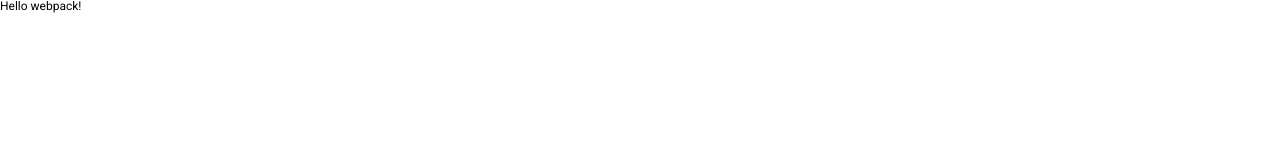
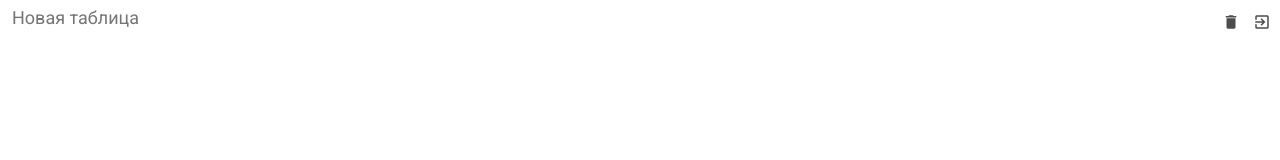
Before and after one commit to Vagoalex/excel, a website built with webpack: page src/index.html in a window 1280 px wide. Built offline with nearby package versions, Linux system fonts and the light colour scheme.

Commit message:
feat: added styles for header

```diff
--- a/src/index.html
+++ b/src/index.html
@@ -4,6 +4,7 @@
 	<meta charset="UTF-8">
 	<meta name="viewport" content="width=device-width, user-scalable=no, initial-scale=1.0, maximum-scale=1.0, minimum-scale=1.0">
 	<meta http-equiv="X-UA-Compatible" content="ie=edge">
+	<link href="https://fonts.googleapis.com/css2?family=Material+Icons" rel="stylesheet">
 	<link rel="shortcut icon" href="favicon.ico">
 	<title>Excel</title>
 </head>
@@ -13,7 +14,19 @@
 
 	<div class="excel">
 		<div class="excel__header">
+			<label>
+				<input type="text" class="input" placeholder="Новая таблица"/>
+			</label>
 
+			<div>
+				<button class="button">
+					<i class="material-icons">delete</i>
+				</button>
+
+				<button class="button">
+					<i class="material-icons">exit_to_app</i>
+				</button>
+			</div>
 		</div>
 
 		<div class="excel__toolbar">
--- a/src/index.js
+++ b/src/index.js
@@ -1,12 +1 @@
-import "./module";
 import "./scss/index.scss";
-
-function component() {
-	const element = document.createElement("div");
-
-	element.innerHTML = "Hello webpack!";
-
-	return element;
-}
-
-document.body.appendChild(component());
--- a/src/module.js
+++ /dev/null
@@ -1,7 +0,0 @@
-console.warn("module.js working");
-
-async function start() {
-	await Promise.resolve();
-}
-
-start();
--- a/src/scss/components/header.scss
+++ b/src/scss/components/header.scss
@@ -1,5 +1,37 @@
 @import "helpers/full-helpers";
 
 .excel__header {
+  position: absolute;
+  top: 0;
+  right: 0;
+  left: 0;
+  height: $header-height;
+  padding: 8px 4px 0px;
+  display: flex;
+  justify-content: space-between;
 
+  .input {
+	margin: 0;
+	padding: 2px 7px;
+	color: #000000;
+	border: 1px solid transparent;
+	border-radius: 2px;
+	height: 20px;
+	font-size: 18px;
+	line-height: 22px;
+	outline: none;
+	transition: all 0.2s ease-in;
+
+	&:hover {
+	  border: 1px solid $border-hover-color;
+	}
+
+	&:focus {
+	  border: 1px solid $border-focus-color;
+	}
+  }
+
+  .button {
+	@include button(red)
+  }
 }
--- a/src/scss/components/helpers/_mixins.scss
+++ b/src/scss/components/helpers/_mixins.scss
@@ -0,0 +1,24 @@
+@mixin button($color: green) {
+  height: 24px;
+  min-width: 24px;
+  padding: 3px;
+  text-align: center;
+  position: relative;
+  display: inline-block;
+  border-color: transparent;
+  background: transparent;
+  color: rgba(0, 0, 0, .7);
+
+  & > i {
+	font-size: 18px;
+  }
+
+  &:active, &.active {
+	color: $color
+  }
+
+  &:hover {
+    background: #eee;
+    cursor: pointer;
+  }
+}
--- a/src/scss/components/helpers/_variables.scss
+++ b/src/scss/components/helpers/_variables.scss
@@ -0,0 +1,4 @@
+$header-height: 34px;
+
+$border-hover-color: #c0c0c0;
+$border-focus-color: #1a73e8;
--- a/webpack.config.js
+++ b/webpack.config.js
@@ -1,7 +1,6 @@
 const HtmlWebpackPlugin = require("html-webpack-plugin");
 const MiniCssExtractPlugin = require("mini-css-extract-plugin");
 const CopyPlugin = require("copy-webpack-plugin");
-const ESLintPlugin = require("eslint-webpack-plugin");
 const path = require("path");
 
 const isProduction = process.env.NODE_ENV === "production";
@@ -62,8 +61,7 @@ module.exports = {
 		}),
 		new MiniCssExtractPlugin({
 			filename: filename("css")
-		}),
-		new ESLintPlugin()
+		})
 	],
 	module: {
 		rules: [
```
Also changed, not shown: src/public/icons/icons8-microsoft-excel-ios-16-120.png (deleted), src/public/icons/icons8-microsoft-excel-ios-16-32.png (deleted), src/public/icons/icons8-microsoft-excel-ios-16-96.png (deleted).
